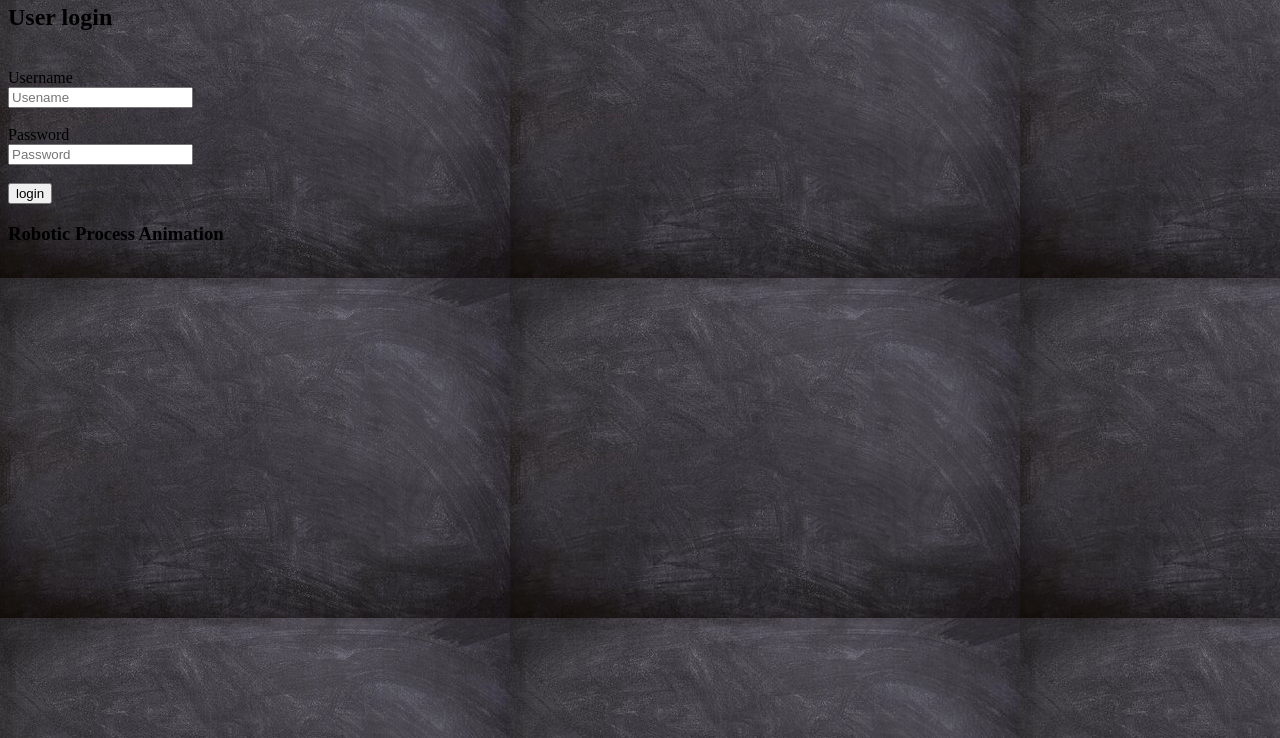
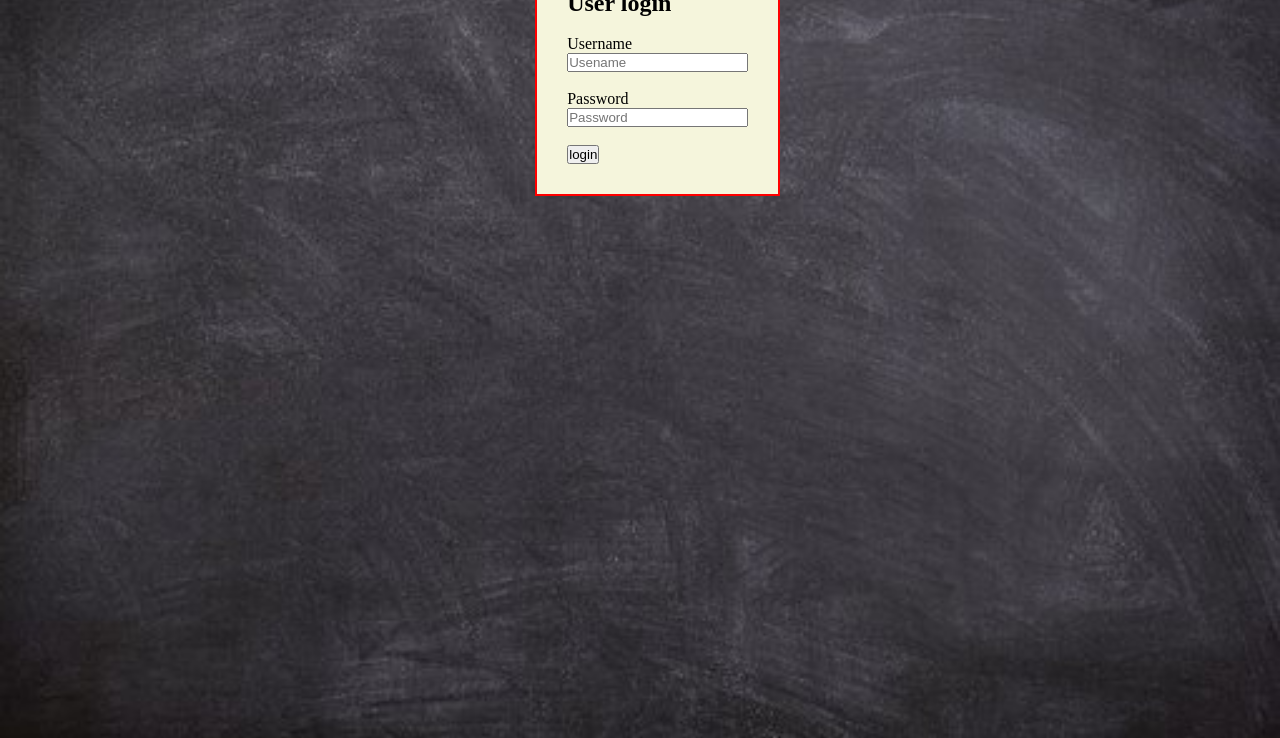
Before and after one commit to sameo-varghese/super-duper-memory, a plain HTML site: page index.html in a window 1280 px wide. Shown: the part 62-800 px from the top of the page. Drawn offline with Linux system fonts and the light colour scheme; the site is published under a folder, as on GitHub Pages, so addresses that start at the root find nothing; files whose address does not match are found by name.

Commit message:
Update index.html

```diff
--- a/index.html
+++ b/index.html
@@ -5,7 +5,7 @@
     <meta http-equiv="X-UA-Compatible" content="IE=edge">
     <meta name="viewport" content="width=device-width, initial-scale=1.0">
     <title>Document</title>
-    <link rel="stylesheet" href="/CSS/style1.css">
+    <link rel="stylesheet" href="./CSS/style1.css">
 </head>
 <body background="images\balck bg.jpg">
      <header>
```
